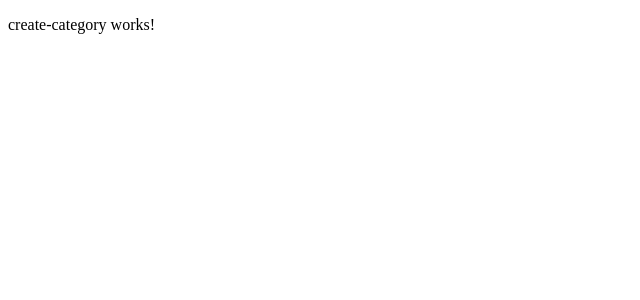
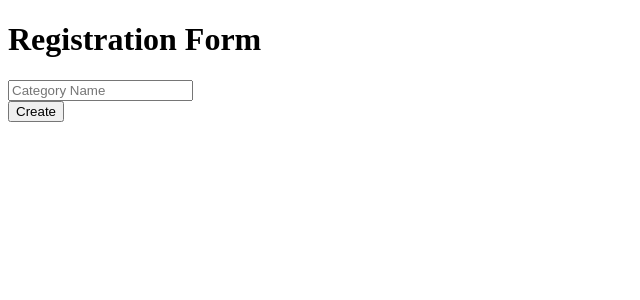
Before and after one commit to kostovvl/Restaurant, an Angular app in the folder Client/: page /products/create/category in a window 1280 px wide. Shown: the top 300 px of the page, without its empty margins (0-640 px from the left). Built offline with nearby package versions, Linux system fonts and the light colour scheme.

Commit message:
create category

```diff
--- a/Client/src/app/components/products/create-category/create-category.component.html
+++ b/Client/src/app/components/products/create-category/create-category.component.html
@@ -1 +1,15 @@
-<p>create-category works!</p>
+<h1>Registration Form</h1>
+<form [formGroup] = "form" (submit) = create()>
+  <div class="form-group input-group">
+    <div class="input-group-prepend">
+      <span class="input-group-text"> <i class="fa fa-user"></i> </span>
+    </div>
+    <input class="form-control" placeholder="Category Name" formControlName = "name">
+  </div>
+  <div class="alert alert-danger" *ngIf="f.name.errors?.required && f.name.touched" >
+      This field is required
+  </div>
+  <div class="form-group">
+    <button type="submit" class="btn btn-primary btn-block"> Create </button>
+  </div>
+</form>
--- a/Client/src/app/components/products/create-category/create-category.component.ts
+++ b/Client/src/app/components/products/create-category/create-category.component.ts
@@ -1,4 +1,7 @@
 import { Component, OnInit } from '@angular/core';
+import { FormBuilder, Validators } from '@angular/forms';
+import { Router } from '@angular/router';
+import { ProductsService } from 'src/app/core/service/products.service';
 
 @Component({
   selector: 'app-create-category',
@@ -7,9 +10,29 @@ import { Component, OnInit } from '@angular/core';
 })
 export class CreateCategoryComponent implements OnInit {
 
-  constructor() { }
+  form;
+
+  constructor(
+    private fb: FormBuilder,
+    private productsService: ProductsService,
+    private router: Router
+  ) { }
 
   ngOnInit(): void {
+    this.form = this.fb.group({
+      name: ['', Validators.required]
+    })
+  }
+
+  get f () {
+    return this.form.controls;
+  }
+
+  create() {
+    this.productsService.createCategory(this.form.value)
+    .subscribe(data => {
+      this.router.navigate(['products'])
+    })
   }
 
 }
--- a/Client/src/app/components/products/products.module.ts
+++ b/Client/src/app/components/products/products.module.ts
@@ -4,6 +4,7 @@ import { AllProductsComponent } from './all-products/all-products.component';
 import { CreateCategoryComponent } from './create-category/create-category.component';
 import { CreateProductComponent } from './create-product/create-product.component';
 import { RouterModule } from '@angular/router';
+import { ReactiveFormsModule } from '@angular/forms';
 
 
 
@@ -11,7 +12,8 @@ import { RouterModule } from '@angular/router';
   declarations: [AllProductsComponent, CreateCategoryComponent, CreateProductComponent],
   imports: [
     CommonModule,
-    RouterModule
+    RouterModule,
+    ReactiveFormsModule
   ]
 })
 export class ProductsModule { }
--- a/Client/src/app/core/service/products.service.ts
+++ b/Client/src/app/core/service/products.service.ts
@@ -8,8 +8,19 @@ import Product from '../model/product.model';
 export class ProductsService {
 
   private readonly get_all_products_url = 'http://localhost:8080/products/all';
+  private readonly get_all_categories_url = 'http://localhost:8080/categories/all';
+  private readonly create_category_url = 'http://localhost:8080/categories/add';
+  private readonly create_product_url = 'http://localhost:8080/products/add';
 
   constructor(private http: HttpClient) { }
+
+  createCategory(form: Object) {
+    return this.http.post(this.create_category_url, form)
+  }
+
+  createProduct(form: Object) {
+    return this.http.post(this.create_category_url, form)
+  }
 
   getAllProducts() {
     return this.http.get<Product[]>(this.get_all_products_url);
```
